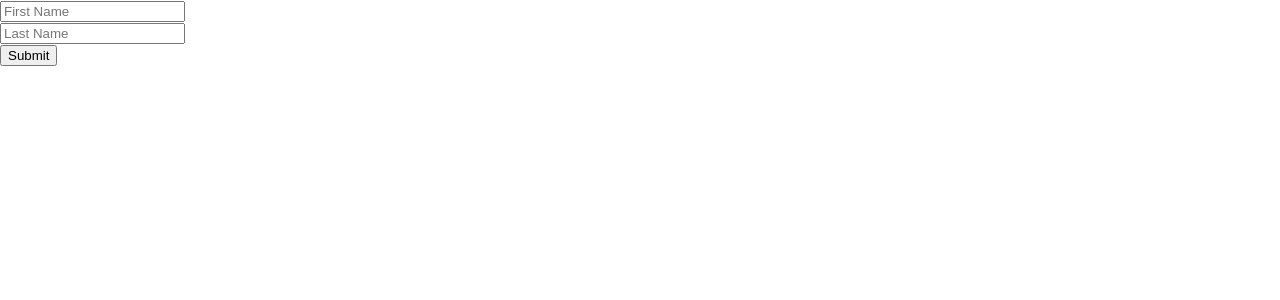
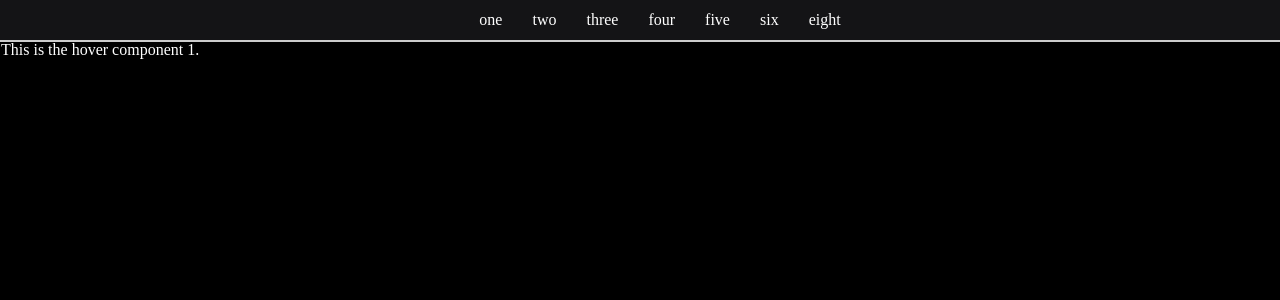
Before and after one commit to GarenB/to-do-tracker, a React (Create React App) app: page / in a window 1280 px wide. Shown: the top 300 px of the page. Built offline with nearby package versions, Linux system fonts and the light colour scheme.

Commit message:
feature: created header

```diff
--- a/package.json
+++ b/package.json
@@ -10,6 +10,7 @@
     "react-dom": "^18.2.0",
     "react-hook-form": "^7.50.1",
     "react-scripts": "5.0.1",
+    "styled-components": "^6.1.8",
     "web-vitals": "^2.1.4"
   },
   "scripts": {
--- a/src/App.js
+++ b/src/App.js
@@ -1,8 +1,14 @@
 import "./App.css";
-import YourFormComponent from "./components/reusable/form";
+import HomePage from "./pages/home";
+import Header from "./containers/header";
 
 const App = () => {
-  return <YourFormComponent />;
+  return (
+    <>
+      <Header />
+      <HomePage />
+    </>
+  );
 };
 
 export default App;
--- a/src/components/reusable/form.jsx
+++ b/src/components/reusable/form.jsx
@@ -15,8 +15,8 @@ const YourFormComponent = () => {
   return (
     <FormProvider {...methods}>
       <form onSubmit={handleSubmit(onSubmit)}>
-        <InputField name="firstName" placeHolder="First Name" defaultValue="" />
-        <InputField name="lastName" placeHolder="Last Name" defaultValue="" />
+        <InputField name="firstName" placeholder="First Name" defaultValue="" />
+        <InputField name="lastName" placeholder="Last Name" defaultValue="" />
         <button type="submit">Submit</button>
       </form>
     </FormProvider>
--- a/src/components/reusable/input-field.jsx
+++ b/src/components/reusable/input-field.jsx
@@ -8,10 +8,11 @@ const InputField = ({ name, placeholder, defaultValue, ...rest }) => {
     <div>
       <Controller
         name={name}
-        placeholder={placeholder}
         control={control}
         defaultValue={defaultValue}
-        render={({ field }) => <input {...field} {...rest} />}
+        render={({ field }) => (
+          <input {...field} placeholder={placeholder} {...rest} />
+        )}
       />
     </div>
   );
--- /dev/null
+++ b/src/containers/header/index.jsx
@@ -0,0 +1,24 @@
+import { Container, Ul, Li, HoverComponent } from "./style";
+
+const Header = () => {
+  return (
+    <Container>
+      <Ul>
+        <Li>
+          one
+          <HoverComponent>
+            <div>This is the hover component 1.</div>
+          </HoverComponent>
+        </Li>
+        <Li>two</Li>
+        <Li>three</Li>
+        <Li>four</Li>
+        <Li>five</Li>
+        <Li>six</Li>
+        <Li>eight</Li>
+      </Ul>
+    </Container>
+  );
+};
+
+export default Header;
--- /dev/null
+++ b/src/containers/header/style.js
@@ -0,0 +1,48 @@
+import styled from "styled-components";
+
+export const Container = styled.div`
+  position: relative;
+  background-color: red;
+  background-color: rgba(29, 29, 31, 0.72);
+  border-bottom-width: 1px;
+  border-bottom-style: solid;
+  border-bottom-color: rgba(225, 225, 225, 0.24);
+  height: 40px;
+`;
+
+export const Ul = styled.ul`
+  margin: 0 auto;
+  display: flex;
+  list-style: none;
+  max-width: 1024px;
+  width: auto;
+  justify-content: center;
+  color: white;
+  height: 40px;
+`;
+
+export const HoverComponent = styled.div`
+  width: 100%;
+  height: 0px;
+  background-color: #f0f0f0;
+  position: absolute;
+  top: 100%;
+  left: 0;
+  z-index: 999;
+  border: 1px solid #ccc;
+  transition: height 0.5s ease-out;
+`;
+
+export const Li = styled.li`
+  display: inline-block;
+  margin-right: 10px;
+  cursor: pointer;
+  margin: 0 15px;
+  display: flex;
+  align-items: center;
+  justify-content: center;
+
+  &:hover ${HoverComponent} {
+    height: 400px;
+  }
+`;
--- a/src/index.css
+++ b/src/index.css
@@ -1,13 +1,10 @@
 body {
   margin: 0;
-  font-family: -apple-system, BlinkMacSystemFont, 'Segoe UI', 'Roboto', 'Oxygen',
-    'Ubuntu', 'Cantarell', 'Fira Sans', 'Droid Sans', 'Helvetica Neue',
-    sans-serif;
-  -webkit-font-smoothing: antialiased;
-  -moz-osx-font-smoothing: grayscale;
+  padding: 0;
+  overflow: hidden; /* Prevents the background from overflowing */
+  background-color: black;
 }
-
 code {
-  font-family: source-code-pro, Menlo, Monaco, Consolas, 'Courier New',
+  font-family: source-code-pro, Menlo, Monaco, Consolas, "Courier New",
     monospace;
 }
--- /dev/null
+++ b/src/pages/home/index.jsx
@@ -0,0 +1,5 @@
+const HomePage = () => {
+  return <div>heyy</div>;
+};
+
+export default HomePage;
--- /dev/null
+++ b/src/pages/home/style.js
@@ -0,0 +1,15 @@
+import styled from "styled-components";
+
+const Header = styled.button`
+  background-color: ${(props) => (props.primary ? "blue" : "white")};
+  color: ${(props) => (props.primary ? "white" : "blue")};
+  padding: 10px 20px;
+  font-size: 16px;
+  border: 2px solid blue;
+  border-radius: 5px;
+  cursor: pointer;
+
+  &:hover {
+    background-color: ${(props) => (props.primary ? "darkblue" : "lightblue")};
+  }
+`;
```
Also changed, not shown: 1 other file (tests, documents, lock files or other folders).
